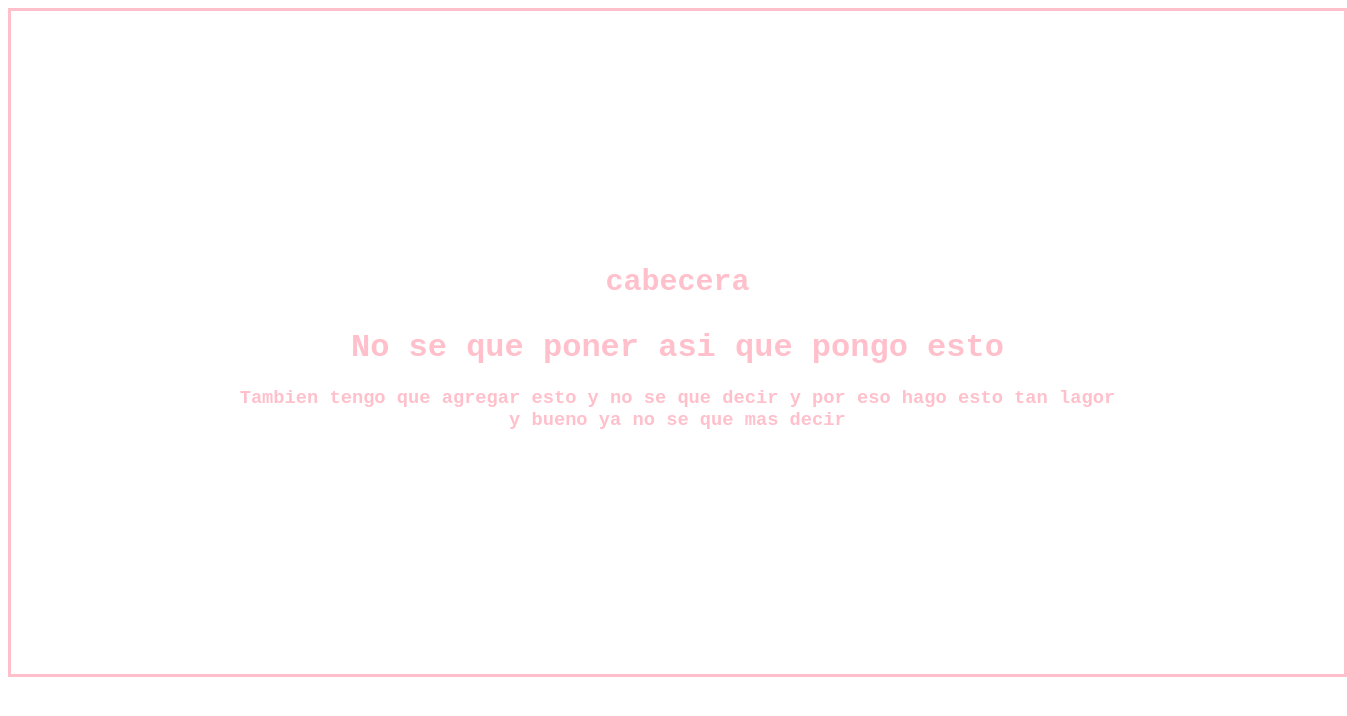
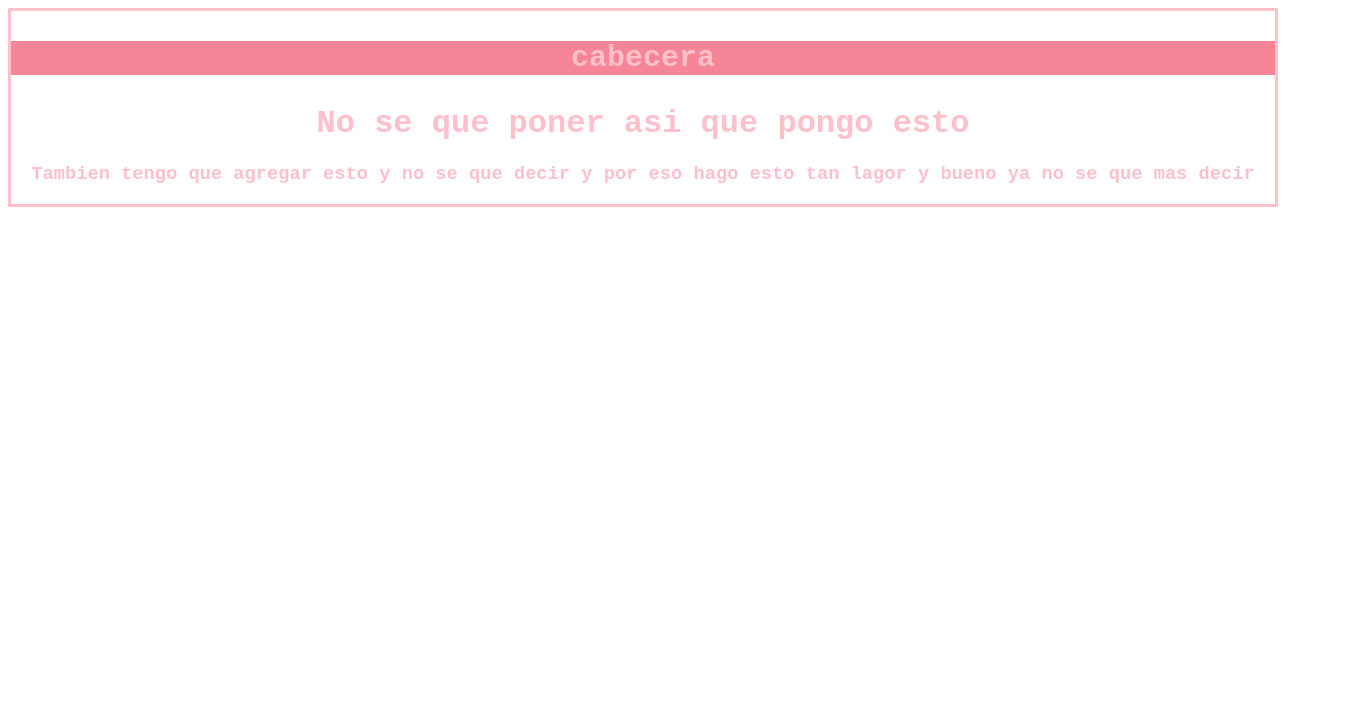
Before and after one commit to Facundominiello/Cabecera, a plain HTML site: page Index.html in a window 1280 px wide. Shown: the whole page, 1347 px wide, since content can reach past the window. Drawn offline with Linux system fonts and the light colour scheme; files that its build step writes are made by us from their sources; files whose address does not match are found by name.

Commit message:
Se cambio un poco

```diff
--- a/Css/style.css
+++ b/Css/style.css
@@ -6,13 +6,16 @@ body{
 }
 #cabecera{
     font-size: 20px;
+    text-align: center;
 }
 #contendor{
-    width: 70%;
-    padding: 14em;
+    align-items: center;
+    width: 100%;
     color: pink;
     border-style: solid;
 }
 p{
     font-size: 30px;
+    padding-top: 0;
+    background-color: rgb(246, 133, 152);
 }
```
